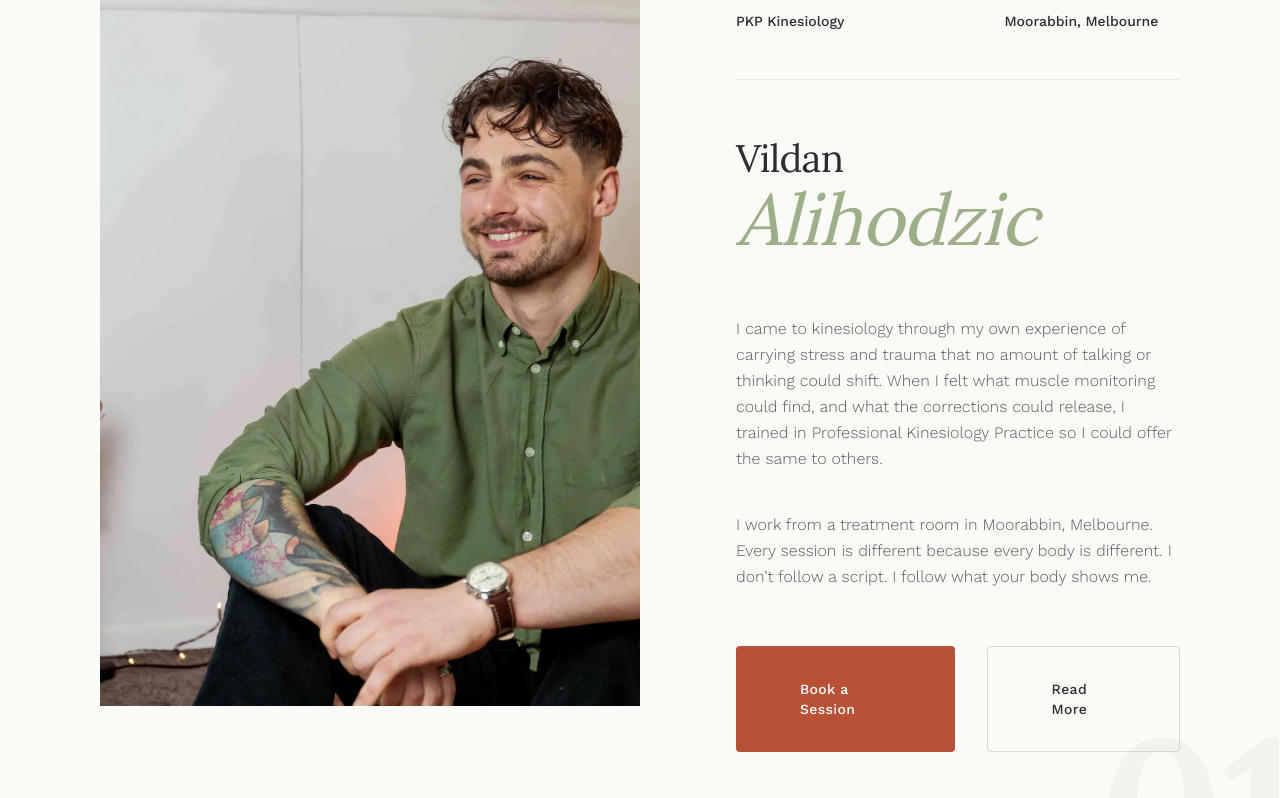
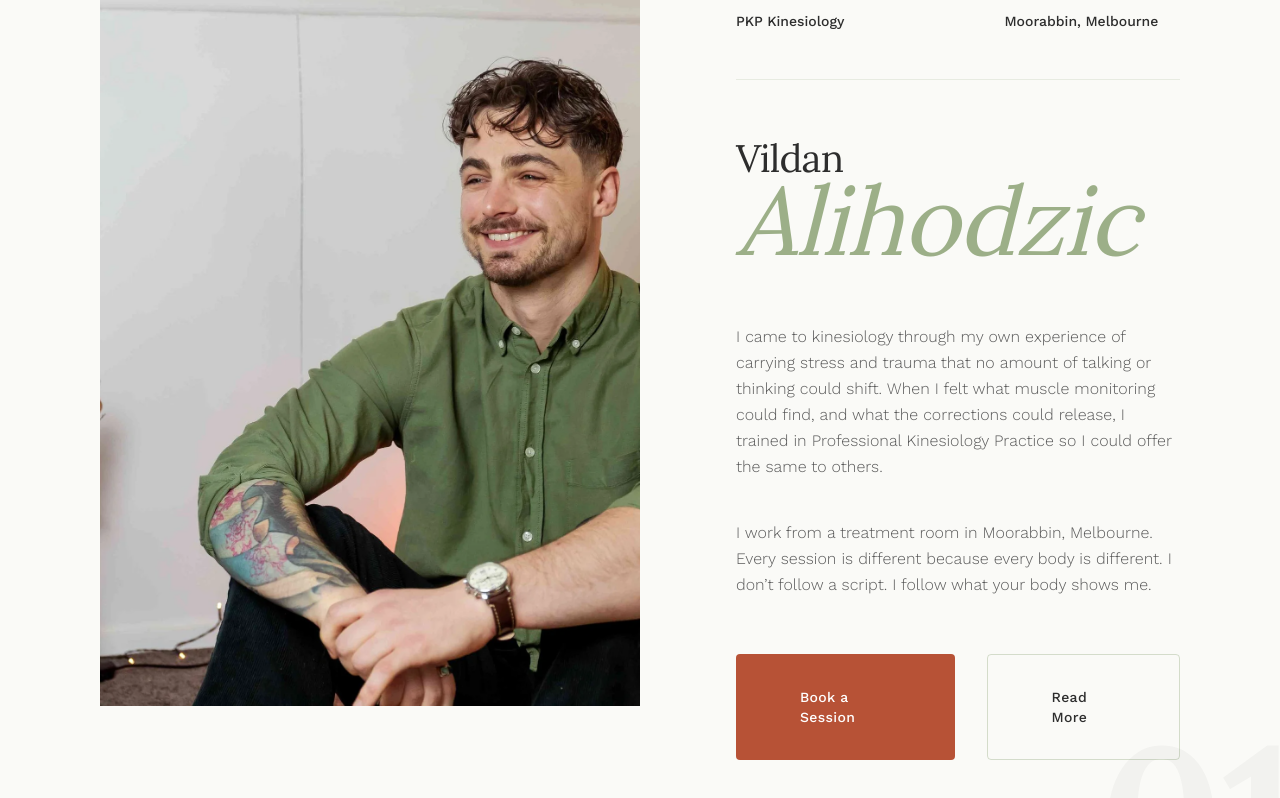
Before and after one commit to marinovicluke-byte/vildans-website, a Next.js app: page / in a window 1280 px wide. Shown: the part 4374-5172 px from the top of the page. Built offline with nearby package versions, Linux system fonts and the light colour scheme.

Commit message:
About: match reference - bold first name smaller, italic last name larger

```diff
--- a/src/components/home/AboutPreview.tsx
+++ b/src/components/home/AboutPreview.tsx
@@ -49,10 +49,10 @@ export function AboutPreview() {
 
             {/* Name */}
             <div className="mb-10 md:mb-14">
-              <h2 className="font-heading font-bold text-text-primary text-[clamp(2.5rem,calc(1.8rem+3.5vw),4.5rem)] leading-[0.95] tracking-[-0.02em]">
+              <h2 className="font-heading font-bold text-text-primary text-[clamp(2.8rem,calc(2rem+4vw),5rem)] leading-[0.95] tracking-[-0.02em]">
                 Vildan
               </h2>
-              <span className="font-heading italic font-normal text-[#9CAF88] text-[clamp(2.5rem,calc(1.8rem+3.5vw),4.5rem)] leading-[1.1] tracking-[-0.01em] block">
+              <span className="font-heading italic font-normal text-[#9CAF88] text-[clamp(3.2rem,calc(2.4rem+5vw),6rem)] leading-[1] tracking-[-0.01em] block -mt-1">
                 Alihodzic
               </span>
             </div>
```
